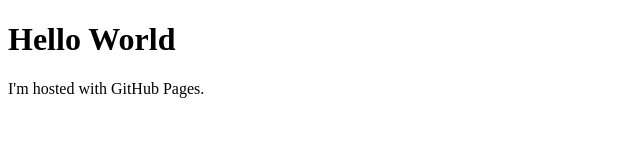
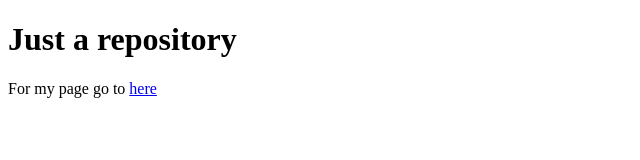
Before and after one commit to davmalacrino/davmalacrino.github.io, a plain HTML site: page index.html in a window 1280 px wide. Shown: the whole page, without its empty margins (0-640 px from the left). Drawn offline with Linux system fonts and the light colour scheme.

Commit message:
Update index.html

```diff
--- a/index.html
+++ b/index.html
@@ -1,8 +1,8 @@
 <!DOCTYPE html>
 <html>
 <body>
-<h1>Hello World</h1>
-<p>I'm hosted with GitHub Pages.</p>
+<h1>Just a repository</h1>
+<p>For my page go to <a href=https://www.davidemalacrino.com/>here</a> </p>
   <a href="/papers/FDI_and_geopolitics.pdf" type="application/pdf" class="image fit">
 </body>
 </html>
```
